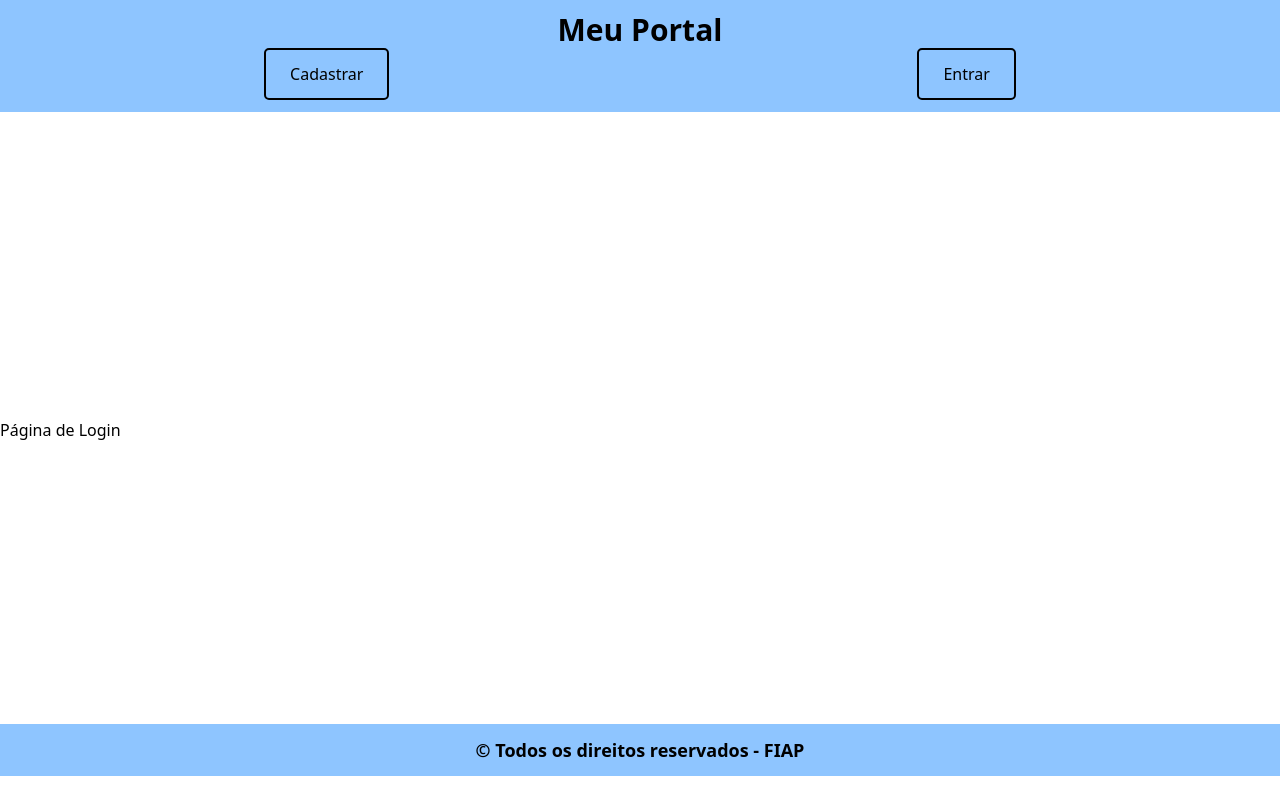
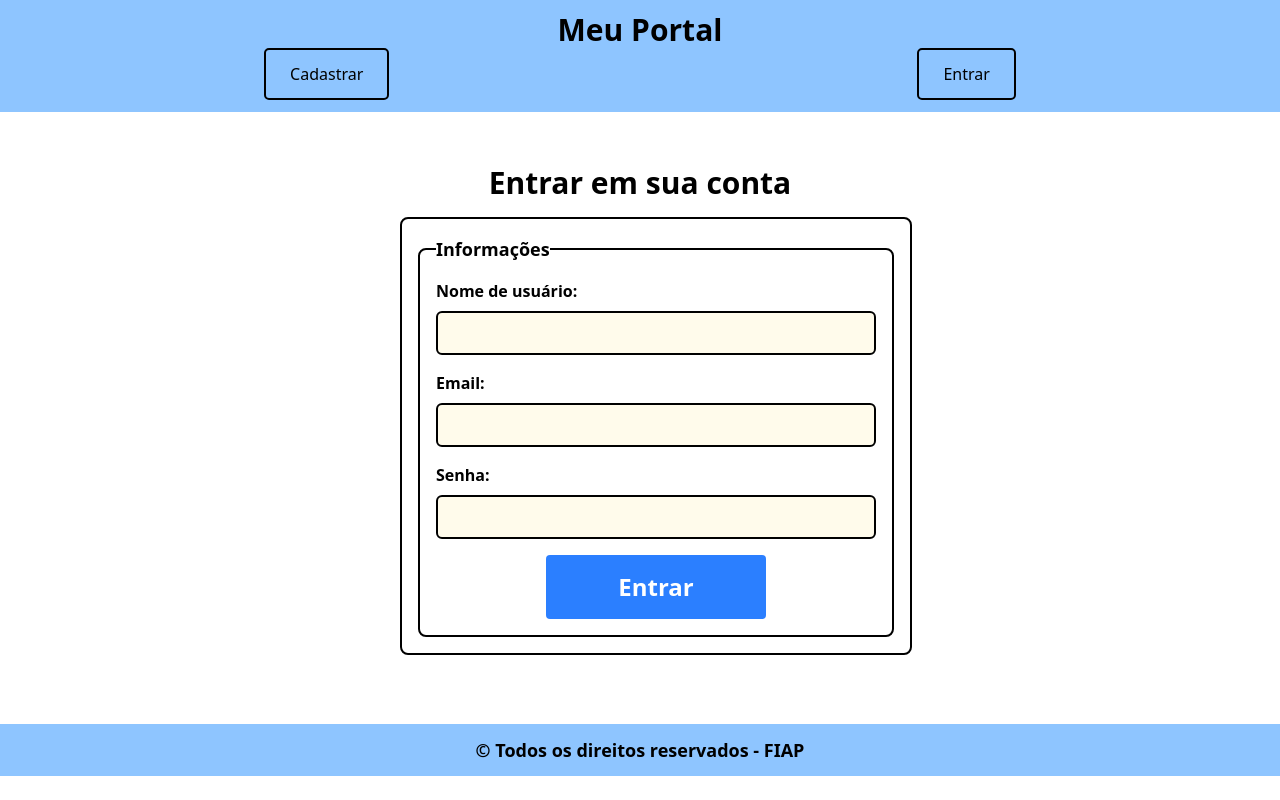
Before and after one commit to EnzoOkuizumiFiap/Login-Cadastro-Checkpoint-5, a React (Vite) app in the folder access-control-cp/: page / in a window 1280 px wide. Built offline with nearby package versions, Linux system fonts and the light colour scheme.

Commit message:
Criando o template dos formulários das rotas de cadastro e login com seus campos e labels

```diff
--- a/access-control-cp/src/globals.css
+++ b/access-control-cp/src/globals.css
@@ -9,7 +9,7 @@
         @apply w-screen flex flex-col justify-between h-screen;
 
         & header{
-            @apply w-screen flex flex-col bg-blue-300 py-3 mb-6 text-center;
+            @apply w-screen flex flex-col bg-blue-300 py-3 text-center;
 
             & h1{
                 @apply text-3xl font-bold;
@@ -28,6 +28,14 @@
             }
         }
 
+        & main{
+            @apply w-screen flex flex-col items-center justify-center flex-1;
+
+            & h1{
+                @apply text-3xl font-bold;
+            }
+        }
+
         & footer{
             @apply w-screen flex flex-col bg-blue-300 py-3 mb-6 text-center;
 
@@ -36,4 +44,32 @@
             }
         }
     }
+
+    .logarUser, .cadastrarUser{
+        @apply gap-4 p-4 border-2 m-4 bg-white rounded-lg w-full;
+
+        & fieldset{
+            @apply flex flex-col gap-4 border-2 p-4 rounded-lg;
+
+            & legend{
+                @apply text-lg font-bold;
+            }
+
+            & div{
+                @apply flex flex-col gap-2;
+
+                & label{
+                    @apply font-semibold;
+                }
+
+                & input,select,textarea{
+                    @apply border-2 rounded-md p-2;
+                }
+            }
+
+            & button{
+                @apply w-[50%] h-[8vh] mx-auto bg-blue-500 text-white text-2xl font-bold py-2 px-4 rounded hover:bg-blue-700;
+            }
+        }
+    }
 }
--- a/access-control-cp/src/routes/Cadastro/index.tsx
+++ b/access-control-cp/src/routes/Cadastro/index.tsx
@@ -1,5 +1,33 @@
 export default function Cadastro() {
-    return(
-        <h1>Página de Cadastro</h1>
-    );
+  return (
+    <main>
+      <h1>Criar uma conta</h1>
+      <div className="mx-auto w-[40%]">
+        <form className="cadastrarUser">
+          <fieldset>
+            <legend>Informações</legend>
+            <div>
+              <label htmlFor="idNome">Nome de usuário:</label>
+              <input type="text" id="idNome" className="bg-amber-50" />
+            </div>
+            <div>
+              <label htmlFor="idEmail">Email:</label>
+              <input type="text" id="idEmail" className="bg-amber-50" />
+            </div>
+            <div>
+              <label htmlFor="idSenha">Senha:</label>
+              <input type="text" id="idSenha" className="bg-amber-50" />
+            </div>
+            <div>
+              <label htmlFor="idSenha2">Repita a senha:</label>
+              <input type="text" id="idSenha2" className="bg-amber-50" />
+            </div>
+            <div>
+              <button type="submit">Criar conta</button>
+            </div>
+          </fieldset>
+        </form>
+      </div>
+    </main>
+  );
 }
--- a/access-control-cp/src/routes/Login/index.tsx
+++ b/access-control-cp/src/routes/Login/index.tsx
@@ -1,8 +1,29 @@
 export default function Login() {
-    return(
-        <main>
-            <h1>Página de Login</h1>
-            {/*Provavelmente aqui vamos exibir o Nome do usuário / Email*/}
-        </main>
-    );
+  return (
+    <main>
+      <h1>Entrar em sua conta</h1>
+      <div className="mx-auto w-[40%]">
+        <form className="logarUser">
+          <fieldset>
+            <legend>Informações</legend>
+            <div>
+              <label htmlFor="idNome">Nome de usuário:</label>
+              <input type="text" id="idNome" className="bg-amber-50" />
+            </div>
+            <div>
+              <label htmlFor="idEmail">Email:</label>
+              <input type="text" id="idEmail" className="bg-amber-50" />
+            </div>
+            <div>
+              <label htmlFor="idSenha">Senha:</label>
+              <input type="text" id="idSenha" className="bg-amber-50" />
+            </div>
+            <div>
+              <button type="submit">Entrar</button>
+            </div>
+          </fieldset>
+        </form>
+      </div>
+    </main>
+  );
 }
```
